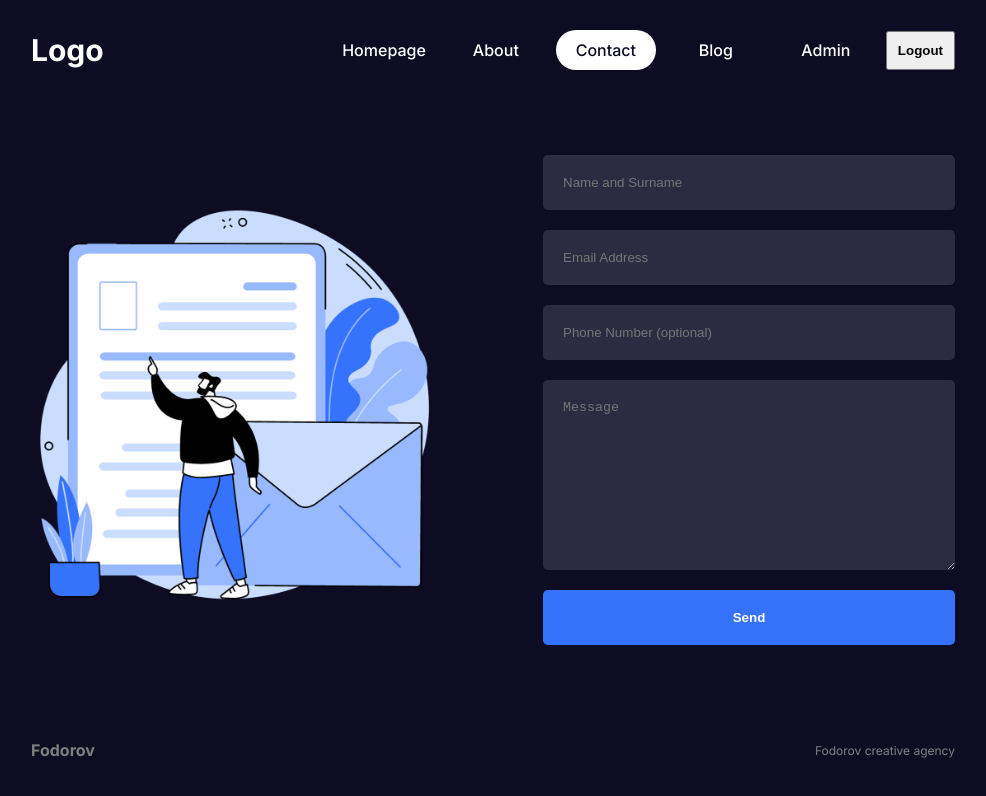
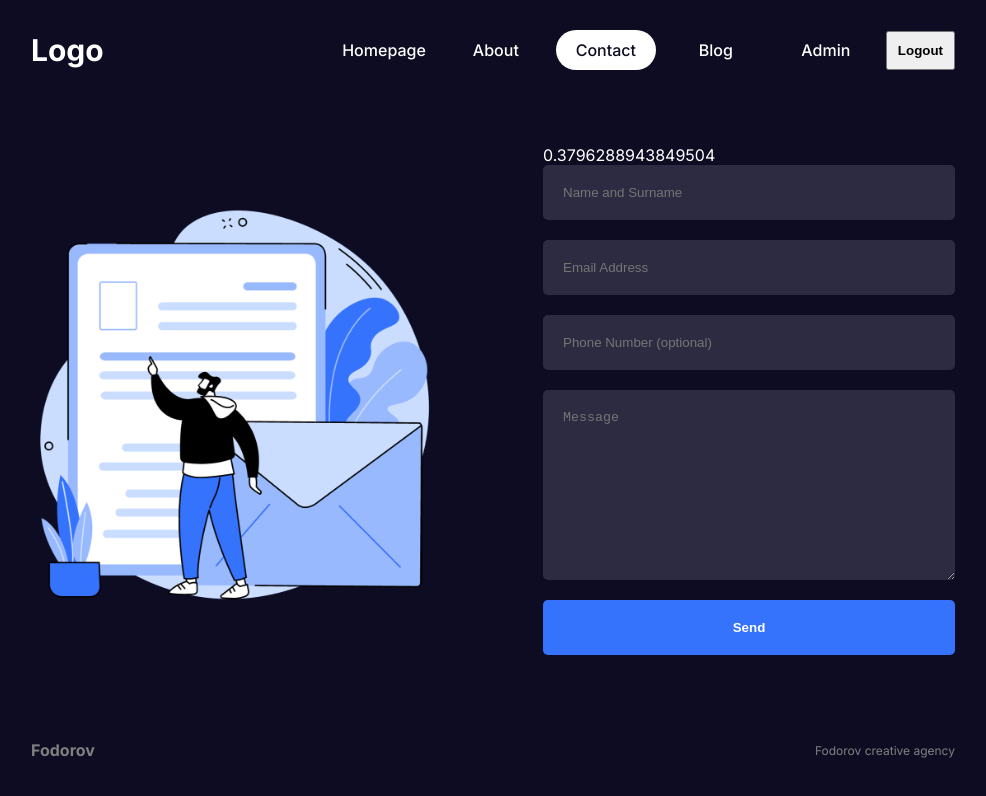
Before and after one commit to Zhenkaaf/next14blogMongo, a Next.js app: page /contact in a window 1280 px wide. Shown: the top 796 px of the page, without its empty margins (147-1133 px from the left). Built offline with nearby package versions, Linux system fonts and the light colour scheme.

Commit message:
hydrationTest-dynamicImportNoSSR

```diff
--- a/src/app/contact/page.jsx
+++ b/src/app/contact/page.jsx
@@ -1,5 +1,10 @@
 import Image from "next/image";
 import s from "./contact.module.css";
+import dynamic from "next/dynamic";
+
+const HydrationTestNoSSR = dynamic(() => import("@/components/hydrationTest"), {
+  ssr: false,
+});
 
 const ContactPage = () => {
   return (
@@ -13,6 +18,7 @@ const ContactPage = () => {
         />
       </div>
       <div className={s.formContainer}>
+        <HydrationTestNoSSR />
         <form
           action=""
           className={s.form}
@@ -36,7 +42,14 @@ const ContactPage = () => {
             rows="10"
             placeholder="Message"
           ></textarea>
-          <button>Send</button>
+          <button
+          /*  onClick={(e) => {
+              e.preventDefault();
+              console.log("click work");
+            }} */
+          >
+            Send
+          </button>
         </form>
       </div>
     </div>
--- /dev/null
+++ b/src/components/hydrationTest.jsx
@@ -0,0 +1,16 @@
+"use client";
+
+const HydrationTest = () => {
+  const a = Math.random();
+  console.log("HydrationTest", a);
+
+  return <div>{a}</div>;
+};
+
+export default HydrationTest;
+
+/* Fast Refresh:
+
+Как упоминалось ранее, Fast Refresh в режиме разработки может вызывать дополнительные
+рендеры в целях обеспечения быстрой обновляемости кода. Если вы видите эти дополнительные
+рендеры только в режиме разработки, то это может быть связано с работой Fast Refresh. */
```
